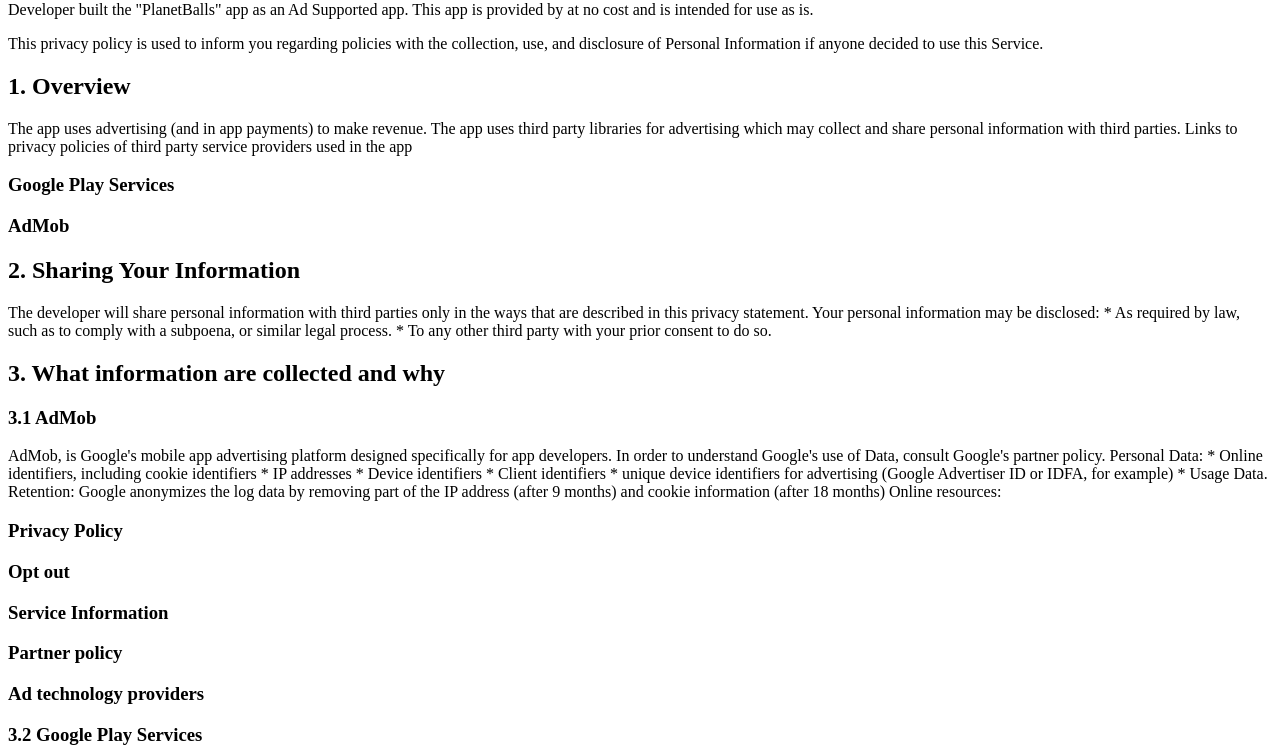
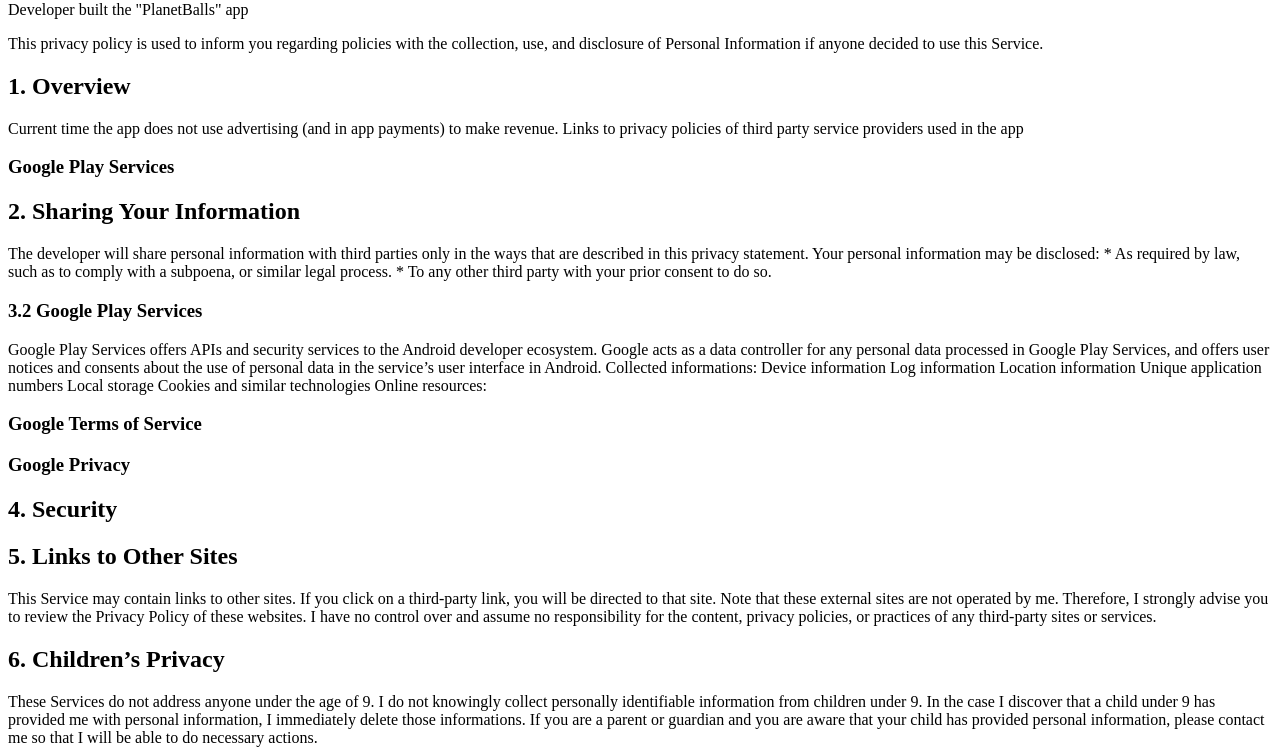
Before and after one commit to dolutio/dolutio.github.io, a plain HTML site: page planetballs_privacy_policy.html in a window 1280 px wide. Shown: the part 79-828 px from the top of the page. Drawn offline with Linux system fonts and the light colour scheme.

Commit message:
Revise privacy policy for current app revenue model
Updated the privacy policy to reflect that the app currently does not use advertising for revenue and made various content adjustments.

```diff
--- a/planetballs_privacy_policy.html
+++ b/planetballs_privacy_policy.html
@@ -10,8 +10,7 @@
     <h1>Privacy Policy</h1>
 
 
-    <div class="content">Developer built the "PlanetBalls" app as an Ad Supported app. This app is provided by at no
-        cost and is intended for use as is.
+    <div class="content">Developer built the "PlanetBalls" app
 
         <p>This privacy policy is used to inform you regarding policies with the collection, use, and
             disclosure of Personal Information if anyone decided to use this Service.</p>
@@ -19,9 +18,7 @@
 
         <h2>1. Overview</h2>
 
-        The app uses advertising (and in app payments) to make revenue. The app uses third party
-        libraries for advertising which may collect and share personal information with third
-        parties.
+        Current time the app does not use advertising (and in app payments) to make revenue.
 
         Links to privacy policies of third party service providers used in the app
 
@@ -29,7 +26,6 @@
             <a href="https://www.google.com/policies/privacy/">Google Play Services</a>
         </h3>
         <h3>
-            <a href="https://support.google.com/admob/answer/6128543">AdMob</a>
         </h3>
 
 
@@ -43,31 +39,6 @@
         * To any other third party with your prior consent to do so.
 
 
-        <h2>3. What information are collected and why</h2>
-
-        <h3>3.1 AdMob</h3>
-
-        AdMob, is Google's mobile app advertising platform designed specifically for app
-        developers. In order to understand Google's use of Data, consult Google's partner policy.
-
-        Personal Data:
-        * Online identifiers, including cookie identifiers
-        * IP addresses
-        * Device identifiers
-        * Client identifiers
-        * unique device identifiers for advertising (Google Advertiser ID or IDFA, for example)
-        * Usage Data.
-
-        Retention:
-        Google anonymizes the log data by removing part of the IP address (after 9 months) and
-        cookie information (after 18 months)
-
-        Online resources:
-        <h3><a href="https://www.google.com/policies/technologies/ads/">Privacy Policy</a></h3>
-        <h3><a href="https://www.google.com/settings/ads">Opt out</a></h3>
-        <h3><a href="https://privacy.google.com/businesses/adsservices/">Service Information</a></h3>
-        <h3><a href="https://policies.google.com/technologies/partner-sites">Partner policy</a></h3>
-        <h3><a href=" https://support.google.com/admob/answer/9012903">Ad technology providers</a></h3>
 
 
         <h3>3.2 Google Play Services</h3>
@@ -85,22 +56,12 @@
             Local storage
             Cookies and similar technologies
 
-        Google use the collected information to provide, maintain, protect and improve Google's
-        services, to develop new ones, and to protect Google and the users. Google also use this
-        information to offer you tailored content – like giving you more relevant search results
-        and ads.
-
         Online resources:
         <h3><a href="https://policies.google.com/terms">Google Terms of Service</a></h3>
         <h3><a href="Policyhttps://policies.google.com/privacy">Google Privacy</a></h3>
 
 
         <h2>4. Security</h2>
-
-        I am striving to use commercially acceptable means of protecting your Personal
-        Information. But remember that no method of transmission over the internet, or method of
-        electronic storage is 100% secure and reliable, and I cannot guarantee its absolute
-        security.
 
 
         <h2>5. Links to Other Sites</h2>
```
